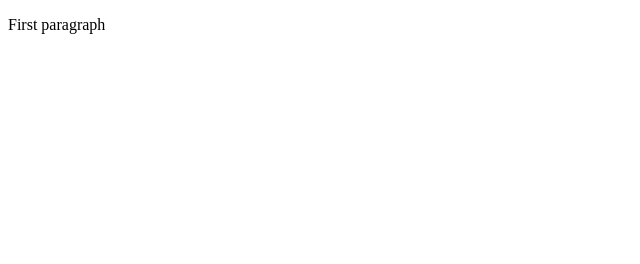
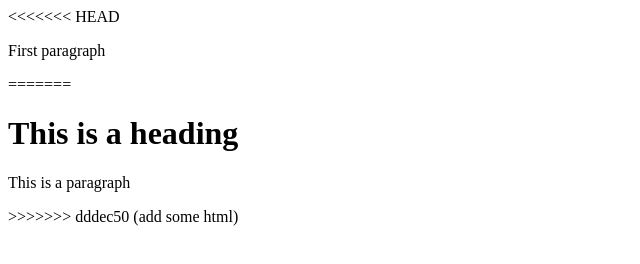
Before and after one commit to sebbefyhr/learning-git, a plain HTML site: page index.html in a window 1280 px wide. Shown: the whole page, without its empty margins (0-640 px from the left). Drawn offline with Linux system fonts and the light colour scheme.

Commit message:
add some html

```diff
--- a/index.html
+++ b/index.html
@@ -4,6 +4,11 @@
   <title>Page Title</title>
 </head>
 <body>
+<<<<<<< HEAD
   <p>First paragraph</p>
+=======
+  <h1>This is a heading</h1>
+  <p>This is a paragraph</p>
+>>>>>>> dddec50 (add some html)
 </body>
 </html>
```
